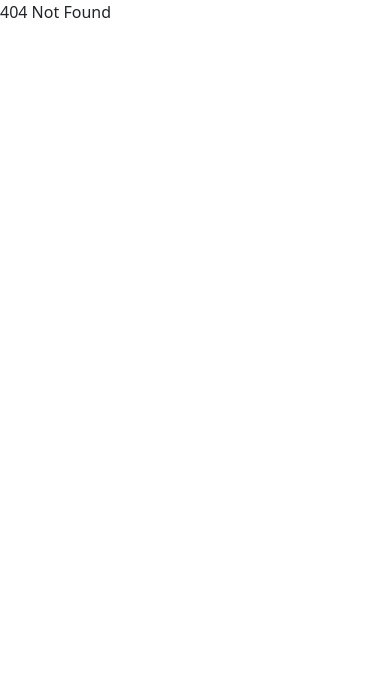
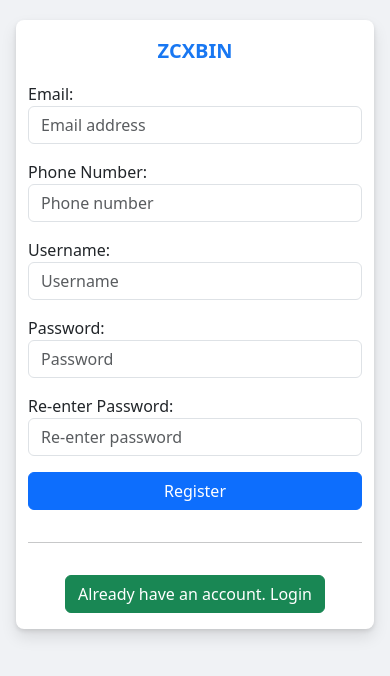
Before and after one commit to zcxbin/jwt-frontend-react, a React (Create React App) app: page /register in a window 390 px wide. Before the commit this address had no page. Shown: the top 676 px of the page. Built offline with nearby package versions, Linux system fonts and the light colour scheme.

Commit message:
tạo Form Register Responsive

```diff
--- a/src/App.js
+++ b/src/App.js
@@ -3,6 +3,7 @@ import Login from './components/Login/login'
 import Nav from './components/Navigation/nav'
 import { BrowserRouter as Router, Switch, Route } from 'react-router-dom'
 import 'bootstrap/dist/css/bootstrap.min.css'
+import Register from './components/Register/register'
 function App () {
   return (
     <Router>
@@ -15,6 +16,9 @@ function App () {
           <Route path='/login'>
             <Login />
           </Route>
+          <Route path='/register'>
+            <Register />
+          </Route>
           <Route path='/' exact>
             Home
           </Route>
--- a/src/components/Login/login.js
+++ b/src/components/Login/login.js
@@ -1,6 +1,11 @@
 import './login.scss'
+import { useHistory } from 'react-router-dom'
 
 const Login = props => {
+  const history = useHistory()
+  const handleCreateNewAccount = () => {
+    history.push('/register')
+  }
   return (
     <div className='login-container'>
       <div className='container'>
@@ -30,7 +35,10 @@ const Login = props => {
               </a>
             </span>
             <hr></hr>
-            <div className='text-center'>
+            <div
+              className='text-center'
+              onClick={() => handleCreateNewAccount()}
+            >
               <button className='btn btn-success'>Create new account</button>
             </div>
           </div>
--- /dev/null
+++ b/src/components/Register/register.js
@@ -0,0 +1,75 @@
+import './register.scss'
+import { useHistory } from 'react-router-dom'
+
+const Register = props => {
+  const history = useHistory()
+  const handleLogin = () => {
+    history.push('/login')
+  }
+  return (
+    <div className='register-container'>
+      <div className='container'>
+        <div className='row px-3 px-sm-0'>
+          <div className='content-left col-12 d-none col-sm-7 d-sm-block'>
+            <div className='branch'>ZCXBIN</div>
+            <div className='detail'>
+              ZCXBIN help you connect and share with the people in the world
+            </div>
+          </div>
+          <div className='content-right col-12 col-sm-5 d-flex flex-column gap-3 py-3'>
+            <div className='branch d-sm-none'>ZCXBIN</div>
+            <div className='form-group'>
+              <label>Email:</label>
+              <input
+                type='text'
+                className='form-control'
+                placeholder='Email address'
+              />
+            </div>
+            <div className='form-group'>
+              <label>Phone Number:</label>
+              <input
+                type='text'
+                className='form-control'
+                placeholder='Phone number'
+              />
+            </div>
+            <div className='form-group'>
+              <label>Username:</label>
+              <input
+                type='text'
+                className='form-control'
+                placeholder='Username'
+              />
+            </div>
+            <div className='form-group'>
+              <label>Password:</label>
+              <input
+                type='password'
+                className='form-control'
+                placeholder='Password'
+              />
+            </div>
+            <div className='form-group'>
+              <label>Re-enter Password:</label>
+              <input
+                type='password'
+                className='form-control'
+                placeholder='Re-enter password'
+              />
+            </div>
+            <button className='btn btn-primary'>Register</button>
+            <hr></hr>
+            <div className='text-center' onClick={() => handleLogin()}>
+              <button className='btn btn-success'>
+                Already have an account. Login
+              </button>
+            </div>
+          </div>
+        </div>
+      </div>
+    </div>
+  )
+}
+
+export default Register
--- /dev/null
+++ b/src/components/Register/register.scss
@@ -0,0 +1,46 @@
+.register-container {
+    background-color: #f0f2f5;
+    min-height: 100vh;
+    padding-top: 20px;
+
+    .content-left {
+        margin-top: 50px;
+
+        .branch {
+            text-transform: uppercase;
+            font-size: 30px;
+            color: #1877f2;
+
+        }
+
+        .detail {
+            font-size: 20px;
+        }
+    }
+
+    .content-right {
+        border-radius: 8px;
+        box-shadow: 0 2px 4px rgba(0, 0, 0, .1), 0 8px 16px rgba(0, 0, 0, .1);
+        box-sizing: border-box;
+        background-color: #fff;
+
+        .branch {
+            text-transform: uppercase;
+            font-size: 20px;
+            color: #1877f2;
+            text-align: center;
+            font-weight: 600;
+        }
+
+        .forgot-password {
+            text-decoration: none;
+
+            &:hover {
+                text-decoration: underline;
+            }
+        }
+    }
+
+
+
+}
```
